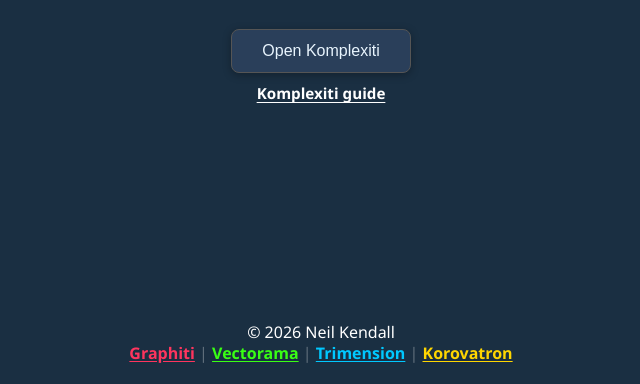
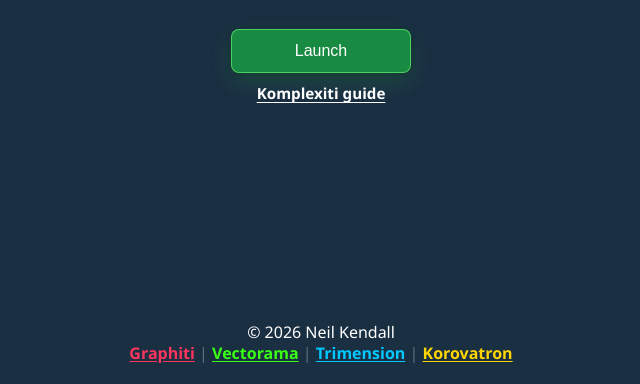
Before and after one commit to korovatron/komplexiti, a plain HTML site: page index.html in a window 1280 px wide. Shown: the part 416-800 px from the top of the page, without its empty margins (319-959 px from the left). Drawn offline with nearby package versions, Linux system fonts and the light colour scheme; a script that the page names is missing.

Commit message:
Style title screen launch button to match guide; bump cache to v1.0.80

```diff
--- a/index.html
+++ b/index.html
@@ -409,23 +409,26 @@
         }
 
         .title-screen .title-button {
-            background: #2A3F5A;
-            color: #E8F4FD;
-            border: 1px solid #555;
+            display: inline-flex;
+            align-items: center;
+            justify-content: center;
+            min-width: 180px;
             padding: 12px 30px;
+            border: 1px solid rgba(82, 218, 103, 0.9);
+            border-radius: 8px;
+            background: #198A42;
+            color: #FFFFFF;
             font-size: 1em;
-            border-radius: 8px;
             cursor: pointer;
-            transition: filter 0.2s, box-shadow 0.2s;
+            box-shadow: 0 8px 22px rgba(53, 224, 88, 0.18), 0 2px 8px rgba(0, 0, 0, 0.35);
+            transition: filter 0.2s, box-shadow 0.2s, transform 0.2s;
             margin: 10px;
-            box-shadow: 0 2px 8px rgba(0, 0, 0, 0.3);
-            display: inline-block;
-            min-width: 180px;
         }
 
         .title-screen .title-button:hover {
-            filter: brightness(1.15);
-            box-shadow: 0 4px 12px rgba(0, 0, 0, 0.4);
+            filter: brightness(1.05);
+            transform: translateY(-1px);
+            box-shadow: 0 10px 28px rgba(53, 224, 88, 0.28), 0 4px 12px rgba(0, 0, 0, 0.4);
         }
 
         .title-screen .title-button:active {
@@ -1669,7 +1672,7 @@
                 <img src="./images/komplexitiTitle.png" alt="Komplexiti" class="title-logo">
                 <div class="title-subtitle">Where <em>i</em> is real</div>
 
-                <button id="title-launch-button" class="title-button">Open Komplexiti</button>
+                <button id="title-launch-button" class="title-button">Launch</button>
                 <a class="title-guide-link" href="guide.html">Komplexiti guide</a>
 
                 <p class="copyright">
--- a/sw.js
+++ b/sw.js
@@ -1,4 +1,4 @@
-const CACHE_NAME = 'komplexiti-v1.0.79';
+const CACHE_NAME = 'komplexiti-v1.0.80';
 const ASSETS_TO_CACHE = [
     './',
     './index.html',
```
